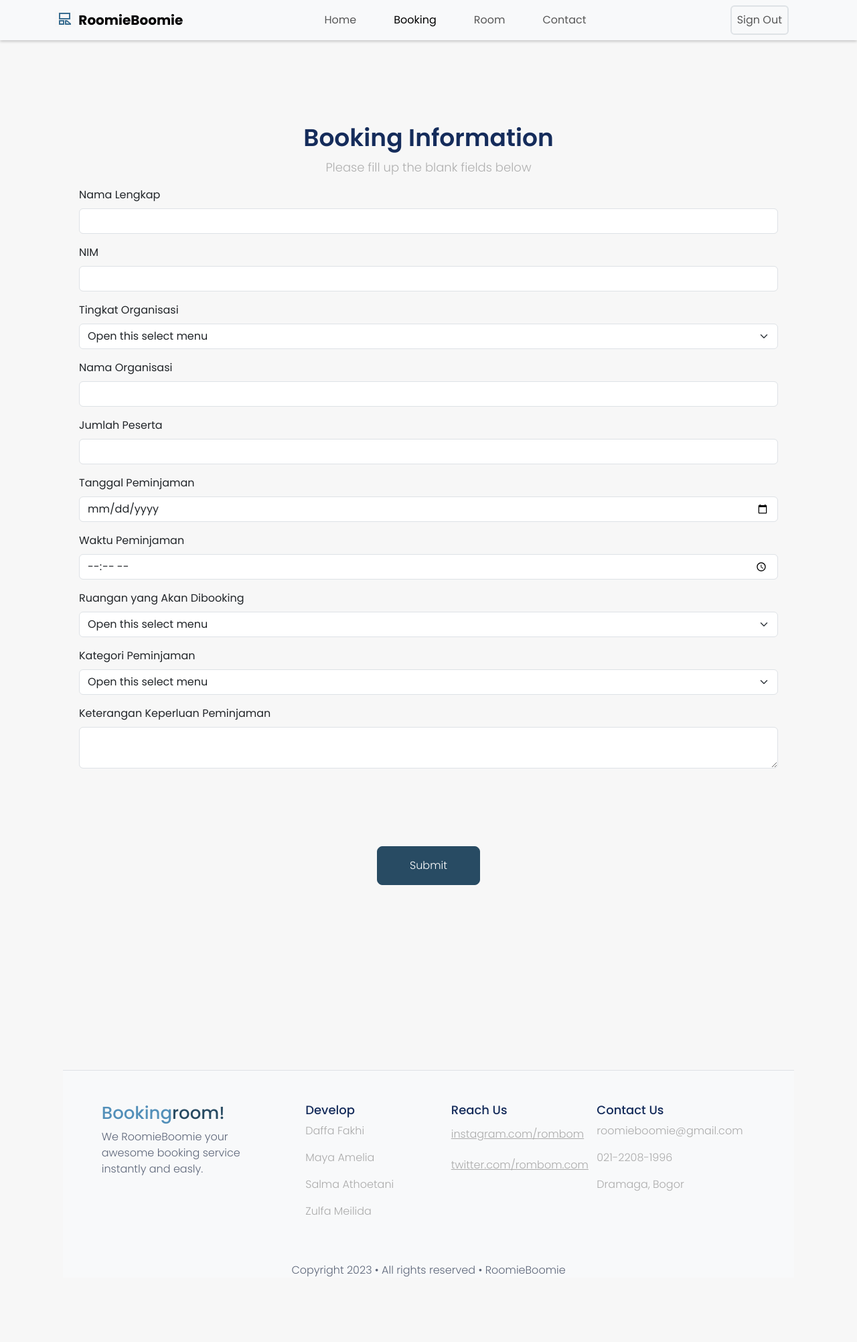
After one commit to zulfameilida/ADSKel2, a PHP site: page /booking.html in a window 1280 px wide. The commit adds this page. Shown: the whole page at 67% size. Run offline with PHP 8.4, Linux system fonts and the light colour scheme.

Commit message:
perubahan kedua

```diff
--- /dev/null
+++ b/booking.html
@@ -0,0 +1,199 @@
+<!doctype html>
+<html lang="en">
+  <head>
+    <meta charset="utf-8">
+    <meta name="viewport" content="width=device-width, initial-scale=1">
+    <meta http-equiv="X-UA-Compatible" content="IE=edge" />
+    <title> RoomieBoomie.com </title>
+    <link href="https://cdn.jsdelivr.net/npm/bootstrap@5.3.0-alpha3/dist/css/bootstrap.min.css" rel="stylesheet" integrity="sha384-KK94CHFLLe+nY2dmCWGMq91rCGa5gtU4mk92HdvYe+M/SXH301p5ILy+dN9+nJOZ" crossorigin="anonymous">
+    <link href="style.css" rel="stylesheet">
+    <link rel="icon" href="/asset/Logo.png" type="image/x-icon">
+  </head>
+
+  <body>
+    <script src="https://cdn.jsdelivr.net/npm/@popperjs/core@2.11.7/dist/umd/popper.min.js" integrity="sha384-zYPOMqeu1DAVkHiLqWBUTcbYfZ8osu1Nd6Z89ify25QV9guujx43ITvfi12/QExE" crossorigin="anonymous"></script>
+    <script src="https://cdn.jsdelivr.net/npm/bootstrap@5.3.0-alpha3/dist/js/bootstrap.min.js" integrity="sha384-Y4oOpwW3duJdCWv5ly8SCFYWqFDsfob/3GkgExXKV4idmbt98QcxXYs9UoXAB7BZ" crossorigin="anonymous"></script>
+
+    <!-- Navigation-->
+    <nav class="navbar navbar-expand-lg navbar-light bg-light fixed-top">
+      <div class="container">
+        <a class="navbar-brand" href="#">
+          <img src="/asset/Logo.svg" alt="Logo" width="30" height="24" class="d-inline-block align-text-top">
+          <span style="font-weight: bold;">RoomieBoomie</span>
+        </a>
+        <button class="navbar-toggler" type="button" data-bs-toggle="collapse" data-bs-target="#navbarText" aria-controls="navbarText" aria-expanded="false" aria-label="Toggle navigation">
+          <span class="navbar-toggler-icon"></span>
+        </button>
+        <div class="collapse navbar-collapse justify-content-center" id="navbarCenteredExample">
+          <ul class="navbar-nav mb-2 mb-lg-0">
+            <li class="nav-item">
+              <a class="nav-link" href="home.html">Home</a>
+            </li>
+            <li class="nav-item">
+              <a class="nav-link active" aria-current="page" href="booking.html">Booking</a>
+            </li>
+            <li class="nav-item">
+              <a class="nav-link" href="#">Room</a>
+            </li>
+            <li class="nav-item">
+              <a class="nav-link" href="#">Contact</a>
+            </li>
+          </ul>
+
+        </div>
+        <ul class="navbar-nav">
+          <li class="nav-item">
+            <a class="nav-link border border-2 rounded" href="#">Sign Out</a>
+          </li>
+        </ul>
+      </div>
+    </nav>
+    <header class="py-5">
+        <div class="container px-5 pb-5">
+          <div class="row gx-5 align-items-center">
+            <div class="col-md-12">
+                <h1 class="text-center header-custom">Booking Information </h1>
+                <p class="text-center header-custom-1">Please fill up the blank fields below</p>
+            </div>
+    <form>
+        <div class="mb-3">
+            <label for="form4Example1" class="form-label">Nama Lengkap</label>
+            <input type="text" id="form4Example1" class="form-control" />
+        </div>
+        <div class="mb-3">
+          <label for="form4Example2" class="form-label">NIM</label>
+          <input type="text" class="form-control" id="form4Example2">
+        </div>
+        <div class="mb-3">
+          <label for="form4Example3" class="form-label">Tingkat Organisasi</label>
+          <select class="form-select" aria-label="Default select example">
+            <option selected>Open this select menu</option>
+            <option value="1">Departemen</option>
+            <option value="2">Fakultas</option>
+            <option value="3">IPB</option>
+            <option value="3">Nasional</option>
+            <option value="3">Internasional</option>
+          </select>
+        </div>
+        <div class="mb-3">
+          <label for="form4Example4" class="form-label">Nama Organisasi</label>
+          <input type="text" id="form4Example4" class="form-control" />
+        </div>
+        <div class="mb-3">
+          <label for="form4Example5" class="form-label">Jumlah Peserta</label>
+          <input type="number" id="form4Example5" class="form-control" />
+        </div>
+        <div class="mb-3">
+          <label for="form4Example6" class="form-label">Tanggal Peminjaman</label>
+          <input type="date" id="form4Example6" class="form-control" />
+        </div>
+        <div class="mb-3">
+          <label for="form4Example7" class="form-label">Waktu Peminjaman</label>
+          <input type="time" id="form4Example7" class="form-control" />
+        </div>
+        <div class="mb-3">
+          <label for="form4Example8" class="form-label">Ruangan yang Akan Dibooking</label>
+          <select class="form-select" aria-label="Default select example">
+            <option selected>Open this select menu</option>
+            <option value="1">Audit FMIPA</option>
+            <option value="2">Audit FEM</option>
+            <option value="3">Lab Multimedia: ILKOM</option>
+            <option value="3">Gymnasium</option>
+            <option value="3">Dll</option>
+          </select>
+        </div>
+        <div class="mb-3">
+          <label for="form4Example9" class="form-label">Kategori Peminjaman</label>
+          <select class="form-select" aria-label="Default select example">
+            <option selected>Open this select menu</option>
+            <option value="1">Seminar</option>
+            <option value="2">Lomba Akademik</option>
+            <option value="3">Rapat</option>
+            <option value="3">Lomba Olahraga</option>
+            <option value="3">Dll</option>
+          </select>
+        </div>
+        <div class="mb-3">
+          <label for="form4Example10" class="form-label">Keterangan Keperluan Peminjaman</label>
+          <textarea type="text" id="form4Example10" class="form-control"> </textarea>
+        </div>
+        <div class="text-center">
+        <button type="submit" class="btn btn-primary btn-lg px-5 py-3 fs-6 fw-light button-custom">Submit</button>
+      </div>
+      </form>
+
+    <!-- Footer -->
+<footer class="text-center text-lg-start bg-light text-muted border-top">
+  <!-- Section: Links  -->
+  <section class="">
+    <div class="container text-center text-md-start mt-5">
+      <!-- Grid row -->
+      <div class="row mt-3">
+        <!-- Grid column -->
+        <div class="col-md-3 col-lg-4 col-xl-3 mx-auto mb-4">
+          <!-- Content -->
+          <h6 class="custom-text-3">Booking<span style="color : #284B63;">room!</span>
+          </h6>
+          <p class="custom-text-4">
+            We RoomieBoomie your awesome booking
+            service instantly and easly.
+          </p>
+        </div>
+        <!-- Grid column -->
+
+        <!-- Grid column -->
+        <div class="col-md-2 col-lg-2 col-xl-2 mx-auto mb-4">
+          <!-- Links -->
+          <h6 class="custom-text-5">
+            Develop
+          </h6>
+          <p class="custom-text-6">Daffa Fakhi</p>
+          <p class="custom-text-6">Maya Amelia</p>
+          <p class="custom-text-6">Salma Athoetani</p>
+          <p class="custom-text-6">Zulfa Meilida</p>
+        </div>
+        <!-- Grid column -->
+
+        <!-- Grid column -->
+        <div class="col-md-3 col-lg-2 col-xl-2 mx-auto mb-4">
+          <!-- Links -->
+          <h6 class="custom-text-5">
+            Reach Us
+          </h6>
+          <p>
+            <a href="#!" class="custom-text-6">instagram.com/rombom</a>
+          </p>
+          <p>
+            <a href="#!" class="custom-text-6">twitter.com/rombom.com</a>
+          </p>
+        </div>
+        <!-- Grid column -->
+
+        <!-- Grid column -->
+        <div class="col-md-4 col-lg-3 col-xl-3 mx-auto mb-md-0 mb-4">
+          <!-- Links -->
+          <h6 class="custom-text-5">Contact Us</h6>
+          <p class="custom-text-6"> roomieboomie@gmail.com </p>
+          <p class="custom-text-6"> 021-2208-1996</p>
+          <p class="custom-text-6"> Dramaga, Bogor</p>
+        </div>
+        <!-- Grid column -->
+      </div>
+      <!-- Grid row -->
+    </div>
+  </section>
+  <!-- Section: Links  -->
+
+  <!-- Copyright -->
+  <div class="text-center p-4 custom-text-4">
+    Copyright 2023 • All rights reserved • RoomieBoomie
+  </div>
+  <!-- Copyright -->
+</footer>
+<!-- Footer -->
+
+
+  <script src="https://cdn.jsdelivr.net/npm/bootstrap@5.3.0-alpha3/dist/js/bootstrap.bundle.min.js" integrity="sha384-ENjdO4Dr2bkBIFxQpeoTz1HIcje39Wm4jDKdf19U8gI4ddQ3GYNS7NTKfAdVQSZe" crossorigin="anonymous"></script>
+</body>
+
+</html>
--- a/style.css
+++ b/style.css
@@ -128,7 +128,7 @@ p{
 }
 
 footer {
-  margin-top: 176px;
+  margin-top: 176px !important;
   bottom: 0;
   height: 310px;
 }
@@ -144,3 +144,7 @@ footer {
   font-weight: 300;
   color: #B0B0B0;
 }
+
+.button-custom {
+  margin-bottom: 100px;
+}
```
Also changed, not shown: booking1.html (deleted, +0 -38 lines), styleb1.css (deleted, +0 -50 lines).
